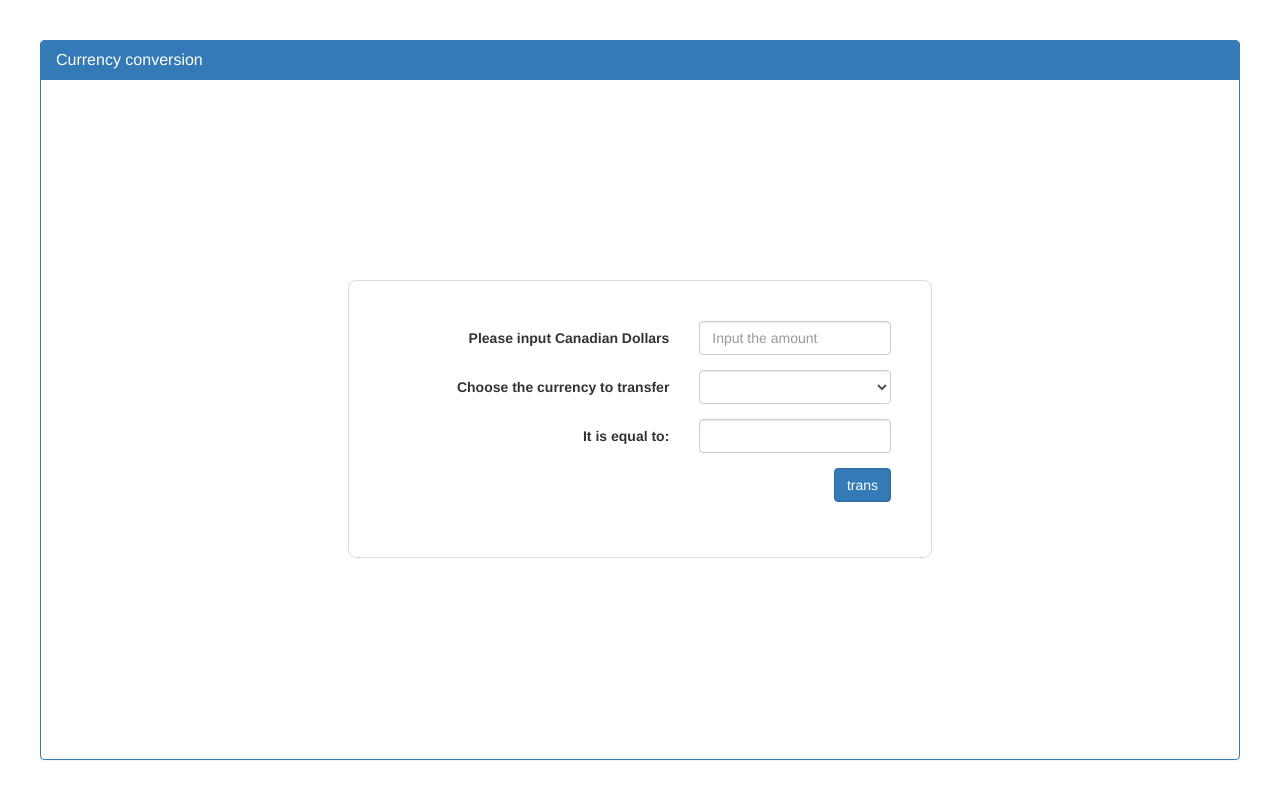
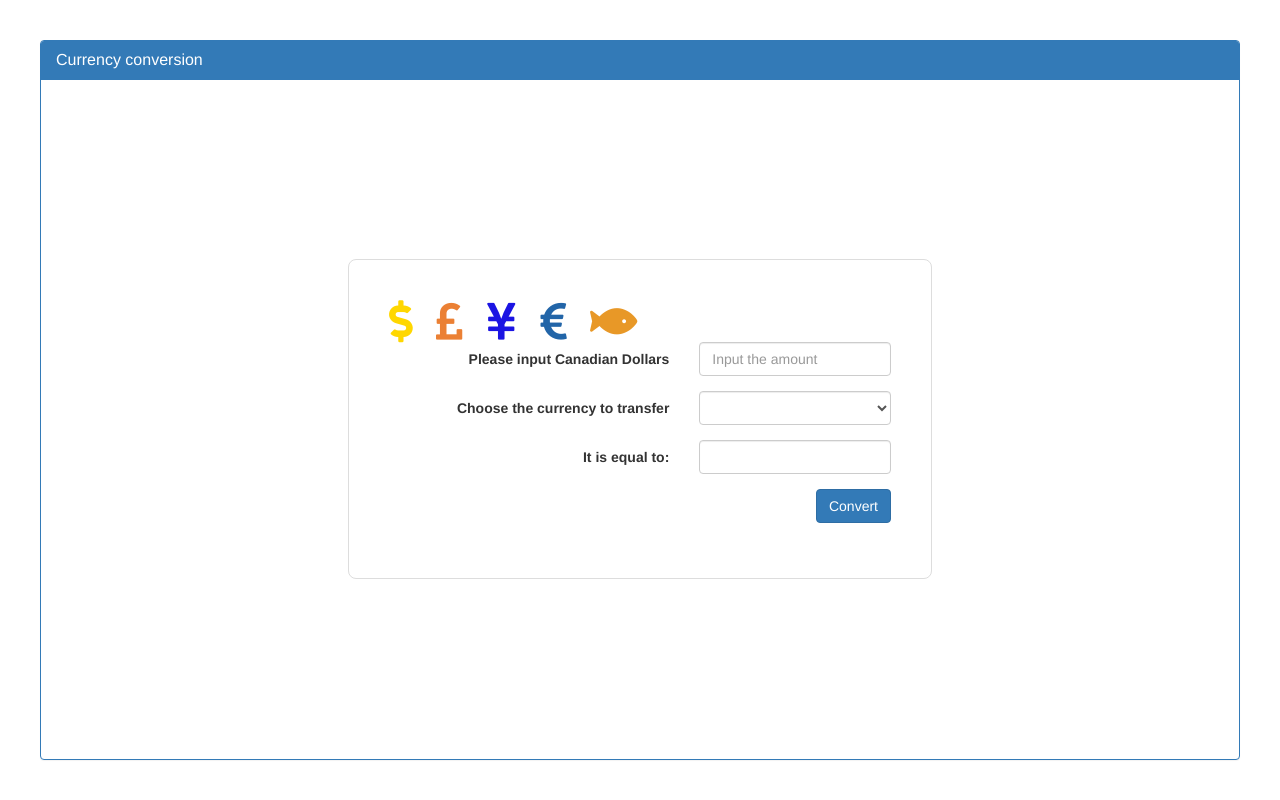
Before and after one commit to changyu2hao/Currency-Rate, a Django app: template app final/static/templates/index.html in a window 1280 px wide. Run offline with Django 3.2, Linux system fonts and the light colour scheme; the template is opened without the code that fills it, so the values that code supplies are empty; some libraries are stand-ins or nearby versions.

```diff
--- a/app final/static/templates/css/cropper.css
+++ b/app final/static/templates/css/cropper.css
@@ -7,7 +7,9 @@
  *
  * Date: 2018-04-01T06:26:32.417Z
  */
-
+.text-white{
+  color: yellow !important;
+}
 .cropper-container {
   direction: ltr;
   font-size: 0;
--- a/app final/static/templates/index.html
+++ b/app final/static/templates/index.html
@@ -4,6 +4,7 @@
     <meta charset="UTF-8">
     <title>Title</title>
     <link rel="stylesheet" href="./css/bootstrap.min.css">
+    <link rel="stylesheet" href="https://use.fontawesome.com/releases/v5.5.0/css/all.css" integrity="sha384-B4dIYHKNBt8Bc12p+WXckhzcICo0wtJAoU8YZTY5qE0Id1GSseTk6S+L3BlXeVIU" crossorigin="anonymous">
     <style>
         html, body {
             height: 100%;
@@ -42,6 +43,11 @@
 
     <div class="panel-body">
         <div class="form-horizontal row" id="form">
+            <i class="fas fa-dollar-sign fa-3x" style="color: gold"></i>&nbsp;&nbsp;&nbsp;&nbsp;&nbsp;
+            <i class="fas fa-pound-sign fa-3x" style="color: #eb8034"></i>&nbsp;&nbsp;&nbsp;&nbsp;&nbsp;
+            <i class="fas fa-yen-sign fa-3x" style="color: #1b14e3"></i>&nbsp;&nbsp;&nbsp;&nbsp;&nbsp;
+            <i class="fas fa-euro-sign fa-3x" style="color: #2265a8"></i>&nbsp;&nbsp;&nbsp;&nbsp;&nbsp;
+            <i class="fa fa-fish fa-3x" style="color: #e89827"></i>
             <div class="form-group">
                 <label class="col-sm-7 control-label">Please input Canadian Dollars</label>
                 <div class="col-sm-5">
@@ -76,7 +82,7 @@
                 </div>
             </div>
             <div class="form-group">
-                <button type="button" class="btn btn-primary pull-right" style="margin-right: 15px;" @click="trans">trans</button>
+                <button type="button" class="btn btn-primary pull-right" style="margin-right: 15px;" @click="trans">Convert</button>
             </div>
         </div>
     </div>
```
